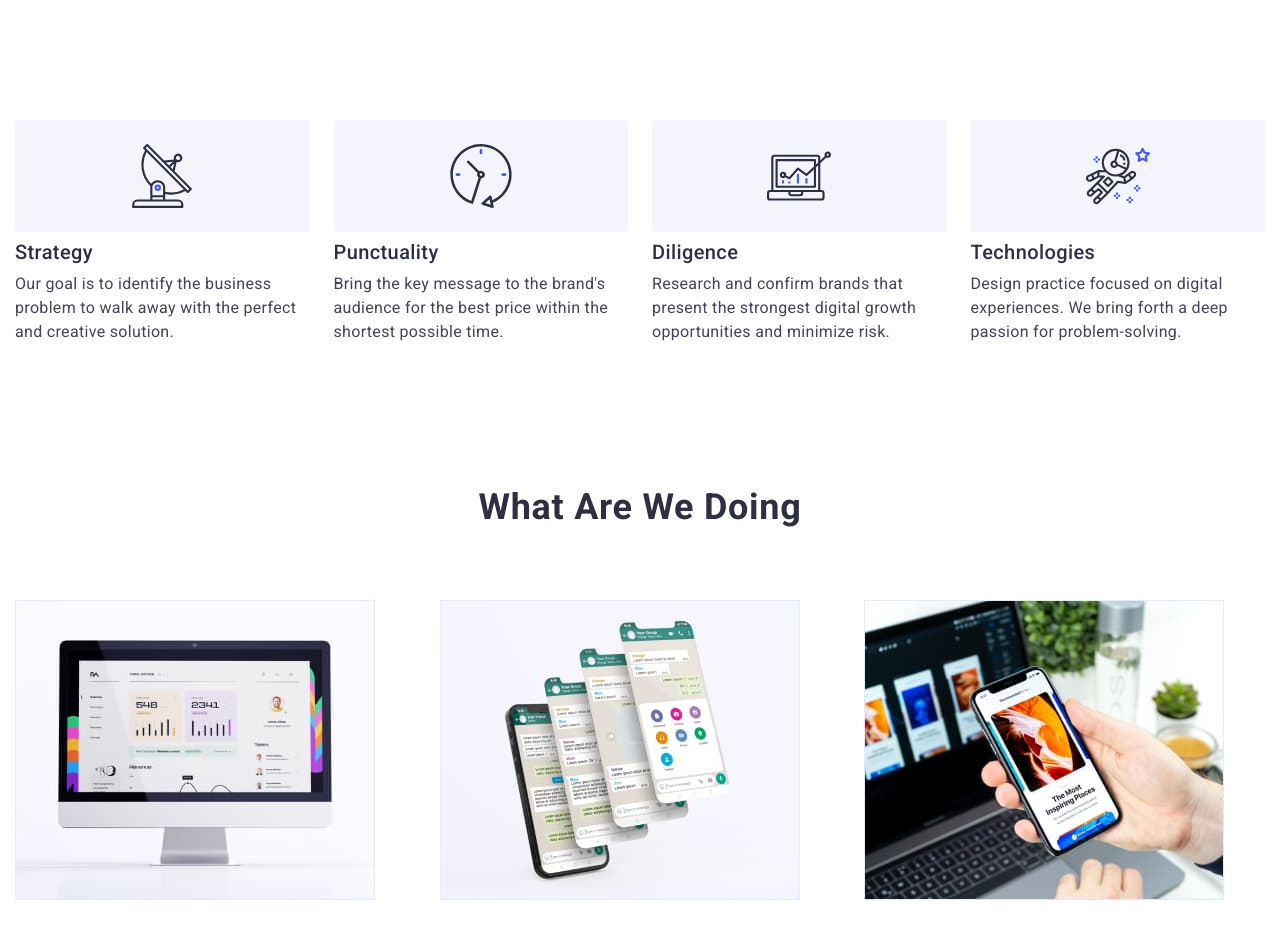
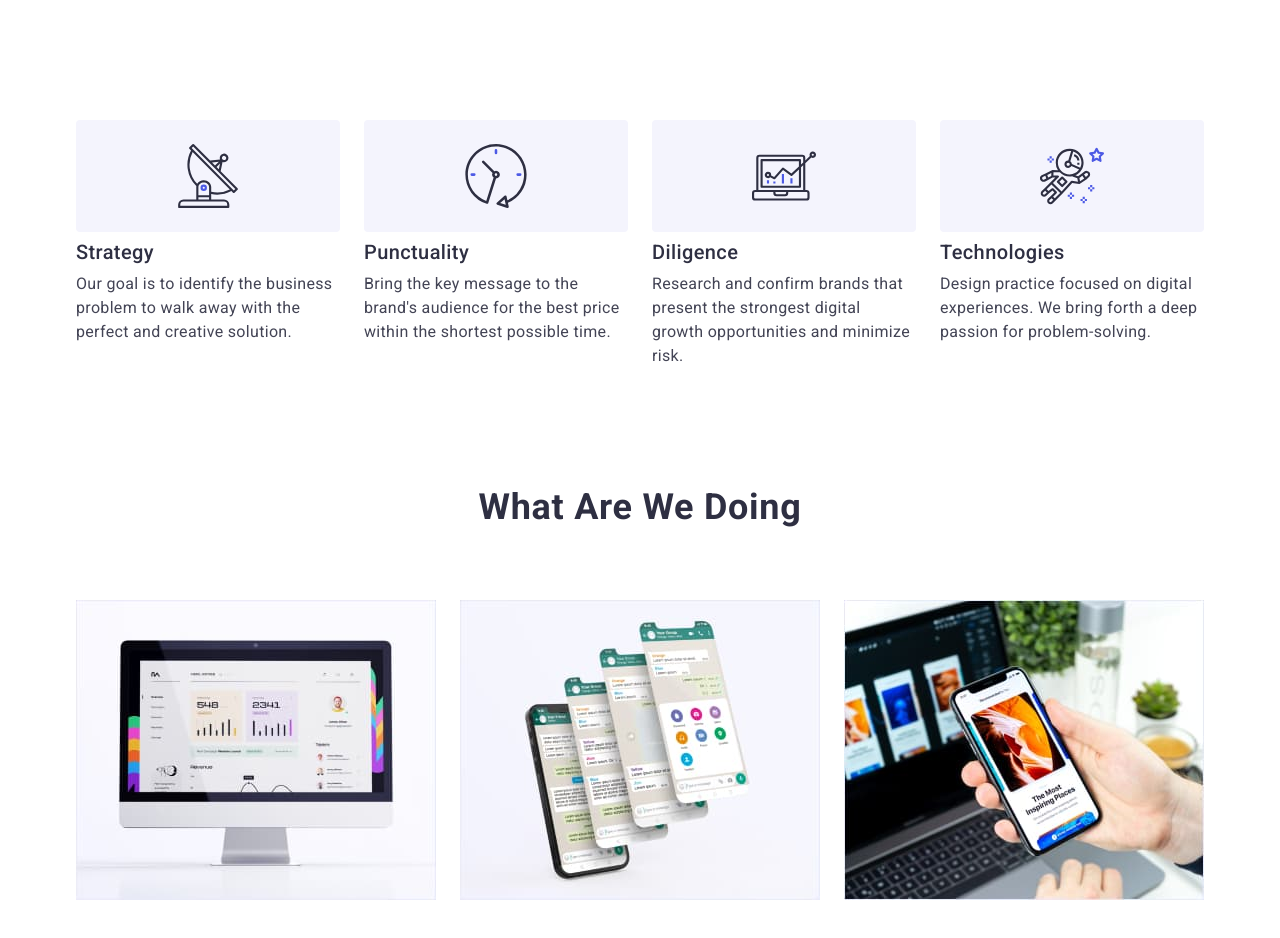
Before and after one commit to barin2010/goit-markup-hw-06, a plain HTML site: page index.html in a window 1280 px wide. Shown: the part 720-1658 px from the top of the page. Drawn offline with nearby package versions, Linux system fonts and the light colour scheme.

Commit message:
homework

```diff
--- a/css/media.css
+++ b/css/media.css
@@ -411,10 +411,13 @@ display: flex;
 flex-wrap: wrap;
 gap: 24px;
 row-gap: 72px;
+justify-content: center;
 }
 .strategy-page{
 max-width: calc((100% - 24px) / 2);
+max-width: 356px;
 }
+
 .strategy-page-item{
     display: inline-block;
     font-size: 36px;
@@ -467,10 +470,10 @@ width: calc((100% - 48px) / 3);
 .footer-box{
 padding: 96px 0;
 width: 100%;
+max-width: 554px;
 }
 .footer-box-mini{
 display: flex;
-margin-left: 108px;
 margin-bottom: 72px;
 }
 .footer-box-logo{
@@ -480,7 +483,7 @@ margin-right: 24px;
 margin-top: 0;
 }
 .footer-subscribe{
-margin-left: 108px;
+
 }
 .footer-subscribe-phf {
 display: flex;
@@ -580,11 +583,23 @@ gap: 24px;
 }
 .strategy-page {
 width: calc((100% - 72px) / 4);
+max-width: 264px;
 }
 .strategy-page-item{
 font-size: 20px;
 }
 /* ====doing==== */
+.what-are-we-doing {
+padding-top: 0;
+}
+.doing-list{
+justify-content: center;
+}
+
+.doing-images{
+    max-width: 360px;
+    max-height: 300px;
+}
 
 /* ======our team==== */
 .team {
--- a/css/styles.css
+++ b/css/styles.css
@@ -370,7 +370,7 @@ max-width: 1440px;
 .doing-list {
   display: flex;
   gap: 24px;
-  /* width: calc((100% - 48px) / 3); */
+
 }
 
 .doing-images {
```
